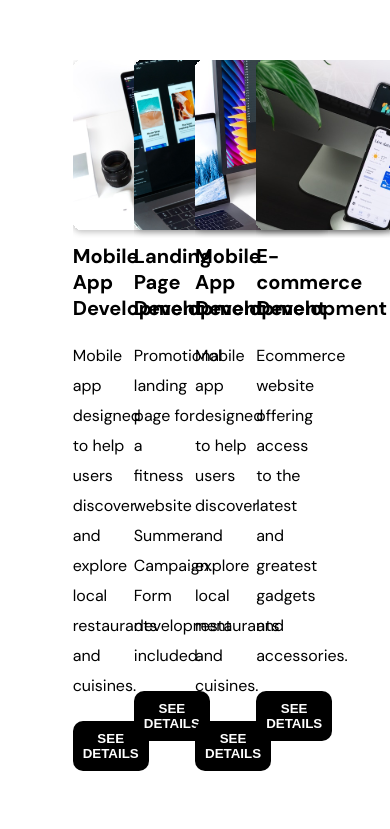
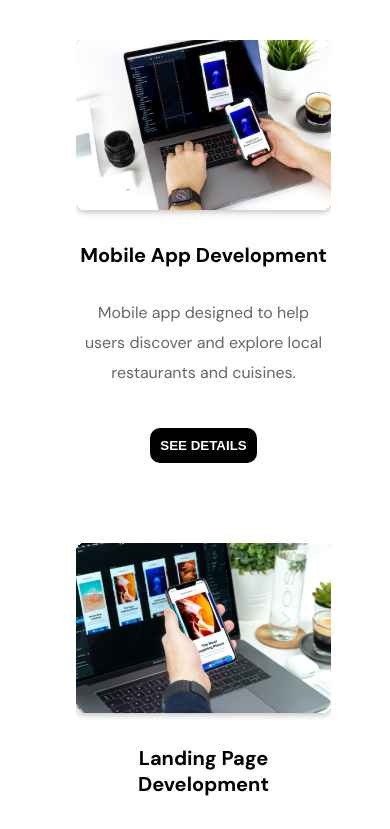
Before and after one commit to ayoubakbartabar/profile-project, a React (Vite) app: page / in a window 390 px wide. Shown: the part 4417-5246 px from the top of the page. Built offline with nearby package versions, Linux system fonts and the light colour scheme.

Commit message:
update responsive the MyProject section

```diff
--- a/src/assets/components/MyProjects/MyProjects.css
+++ b/src/assets/components/MyProjects/MyProjects.css
@@ -1,31 +1,44 @@
-.my-project-container{
-    display: flex;
-    flex-direction: column;
-    flex-wrap: wrap;
-    align-content: center;
-    justify-content: center;
-    align-items: center;
-    gap: 40px;
-    margin: 0 auto;
+.my-project-section {
+  margin: 0 auto;
+  padding: 0 20px;
 }
 
-.my-project-title{
-    font-size: 50px;
+.projects-box-container {
+  margin: 100px auto;
+  display: grid;
+  grid-template-columns: repeat(4, 1fr);
+  gap: 20px;
+  justify-items: center;
+  padding: 0 40px;
 }
 
-.my-project-paragraph{
-    width: 43%;
-    line-height: 40px;
-    color: #808080;
-    text-align: center;
-    font-size: 20px;
+.projects-box-container .projects {
+  display: flex;
+  flex-direction: column;
+  justify-content: center;
+  align-items: center;
+  text-align: center;
 }
-.projects-box-container{
-    margin: 100px auto;
-    display: flex;
-    flex-direction: row;
-    flex-wrap: wrap;
-    align-content: center;
-    justify-content: center;
-    padding: 0 40px;
+
+.projects-box-container .projects h3 {
+  margin-bottom: 10px;
+  font-size: 20px;
 }
+
+.projects-box-container .projects p {
+  color: #808080;
+  font-size: 16px;
+  width: 80%;
+}
+
+@media screen and (max-width: 1024px) {
+  .projects-box-container {
+    grid-template-columns: repeat(2, 1fr);
+  }
+}
+
+@media screen and (max-width: 768px) {
+  .projects-box-container {
+    grid-template-columns: 1fr;
+  }
+}
--- a/src/assets/components/Projects/Projects.css
+++ b/src/assets/components/Projects/Projects.css
@@ -1,27 +1,81 @@
-.project-box{
+.project-box {
   margin-top: 10px;
   margin-bottom: 50px;
-    width: 22%;
+  width: 100%;
+  display: flex;
+  flex-direction: column;
+  justify-content: space-between;
+  align-items: center;
+  text-align: center;
 }
-.project-title{
+
+.project-title {
+    margin-top: 1.5rem;
   font-size: 20px;
+  margin-bottom: 10px;
 }
-.project-pragraph{
+
+.project-pragraph {
   margin: 20px 0;
   width: 100%;
   line-height: 30px;
+  font-size: 16px;
+  color: #666;
 }
-.see-detail{
+
+.see-detail {
   text-transform: uppercase;
-    padding: 10px ;
+  padding: 10px;
   border: 0;
   background-color: black;
   color: white;
   border-radius: 10px;
   font-weight: 600;
   cursor: pointer;
+  transition: 0.3s ease;
+  margin-top: 20px;
 }
-.see-detail:hover{
-    transition: 0.5s ease;
-    box-shadow: -1px 2px 7px 0px rgba(0, 0, 0 , 0.5);
+
+.see-detail:hover {
+  box-shadow: -1px 2px 7px 0px rgba(0, 0, 0, 0.5);
 }
+
+.projects-box-container {
+  margin: 5rem auto;
+  display: grid;
+  grid-template-columns: repeat(4, 1fr);
+  gap: 20px;
+  justify-items: center;
+  padding: 0 40px;
+}
+
+.projects-box-container .projects {
+  display: flex;
+  flex-direction: column;
+  justify-content: space-between;
+  align-items: center;
+  text-align: center;
+}
+
+.projects-box-container .projects h3 {
+  margin-bottom: 10px;
+  font-size: 20px;
+}
+
+.projects-box-container .projects p {
+  color: #808080;
+  font-size: 16px;
+  width: 80%;
+}
+
+@media screen and (max-width: 1024px) {
+  .projects-box-container {
+    grid-template-columns: repeat(2, 1fr);
+  }
+}
+
+@media screen and (max-width: 768px) {
+  .projects-box-container {
+    grid-template-columns: 1fr;
+  }
+}
```
Lines whose indentation alone changed are shown as unchanged.
